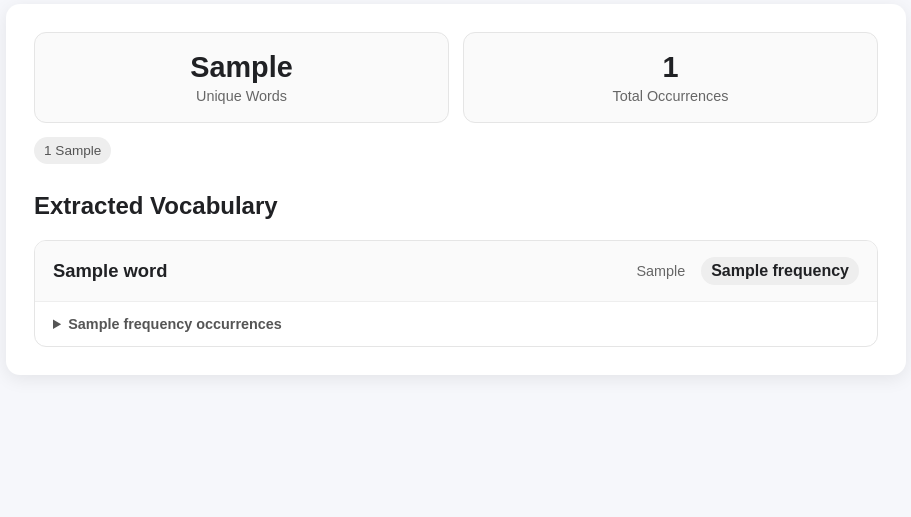
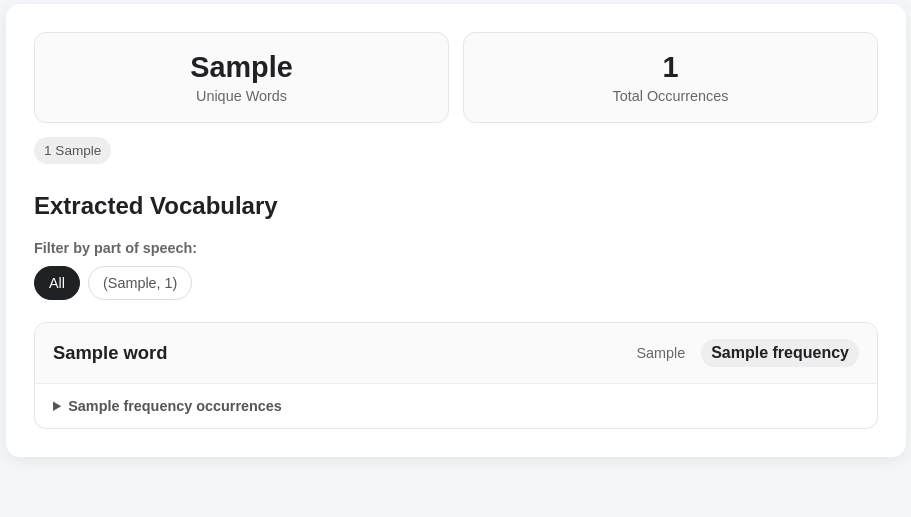
Before and after one commit to Joycie221/korean-vocab-extractor, a Flask app: template templates/index.html in a window 1280 px wide. Shown: the part 511-1028 px from the top of the page, without its empty margins (184-1095 px from the left). Before the commit the page ends 887 px from the top, so only its background shows below. Run offline with Flask 3, Linux system fonts and the light colour scheme; the template is opened without the code that fills it: most values are stand-ins (such as "Sample title", 1, 10 or a date in 2020).

Commit message:
Add part-of-speech vocabulary filtering

```diff
--- a/static/style.css
+++ b/static/style.css
@@ -237,3 +237,43 @@
     font-size: 0.85rem;
     color: #555;
 }
+
+.filter-section {
+    margin-bottom: 22px;
+}
+
+.filter-label {
+    display: block;
+    margin-bottom: 10px;
+    color: #666;
+    font-size: 0.9rem;
+    font-weight: bold;
+}
+
+.filter-buttons {
+    display: flex;
+    flex-wrap: wrap;
+    gap: 8px;
+}
+
+.filter-button {
+    width: auto;
+    padding: 8px 14px;
+    border: 1px solid #dddddd;
+    border-radius: 20px;
+    background: #ffffff;
+    color: #555;
+    font-size: 0.9rem;
+    font-weight: normal;
+}
+
+.filter-button:hover {
+    background: #f3f3f3;
+    opacity: 1;
+}
+
+.filter-button.active {
+    background: #202124;
+    border-color: #202124;
+    color: white;
+}
--- a/templates/index.html
+++ b/templates/index.html
@@ -14,7 +14,6 @@
 
 <body>
     <main>
-
         <header class="header">
             <h1>한국어 Vocabulary Extractor</h1>
 
@@ -23,11 +22,8 @@
             </p>
         </header>
 
-
         <section class="input-card">
-
             <form method="POST">
-
                 <textarea
                     name="korean_text"
                     placeholder="한국어 텍스트를 여기에 입력하세요..."
@@ -37,20 +33,14 @@
                 <button type="submit">
                     Extract Vocabulary
                 </button>
-
             </form>
-
         </section>
 
-
         {% if vocab_list %}
-
             <section class="results-card">
 
                 {% if statistics %}
-
                     <div class="statistics">
-
                         <div class="statistic">
                             <span class="stat-number">
                                 {{ statistics.unique_words }}
@@ -70,37 +60,53 @@
                                 Total Occurrences
                             </span>
                         </div>
-
                     </div>
 
-
                     <div class="pos-summary">
-
                         {% for part_of_speech, count in statistics.parts_of_speech.items() %}
-
                             <span class="pos-stat">
                                 {{ count }}
                                 {{ part_of_speech }}{% if count != 1 %}s{% endif %}
                             </span>
-
                         {% endfor %}
-
                     </div>
-
                 {% endif %}
-
 
                 <h2>Extracted Vocabulary</h2>
 
+                <div class="filter-section">
+                    <span class="filter-label">
+                        Filter by part of speech:
+                    </span>
+
+                    <div class="filter-buttons">
+                        <button
+                            type="button"
+                            class="filter-button active"
+                            data-filter="All"
+                        >
+                            All
+                        </button>
+
+                        {% for part_of_speech in statistics.parts_of_speech %}
+                            <button
+                                type="button"
+                                class="filter-button"
+                                data-filter="{{ part_of_speech }}"
+                            >
+                                {{ part_of_speech }}
+                            </button>
+                        {% endfor %}
+                    </div>
+                </div>
 
                 <div class="vocabulary-list">
-
                     {% for item in vocab_list %}
-
-                        <article class="vocabulary-item">
-
+                        <article
+                            class="vocabulary-item"
+                            data-pos="{{ item.part_of_speech }}"
+                        >
                             <div class="vocabulary-header">
-
                                 <span class="vocab-word">
                                     {{ item.word }}
                                 </span>
@@ -112,24 +118,17 @@
                                 <span class="frequency">
                                     {{ item.frequency }}
                                 </span>
-
                             </div>
 
-
                             <details class="context-details">
-
                                 <summary class="context-summary">
                                     {{ item.frequency }}
                                     occurrence{% if item.frequency != 1 %}s{% endif %}
                                 </summary>
 
-
                                 <div class="occurrences">
-
                                     {% for occurrence in item.occurrences %}
-
                                         <div class="occurrence">
-
                                             <div class="surface-form">
                                                 {{ occurrence.surface_form }}
                                             </div>
@@ -137,25 +136,47 @@
                                             <div class="context-sentence">
                                                 {{ occurrence.sentence }}
                                             </div>
+                                        </div>
+                                    {% endfor %}
+                                </div>
+                            </details>
+                        </article>
+                    {% endfor %}
+                </div>
+            </section>
+        {% endif %}
+    </main>
 
-                                        </div>
+    <script>
+        const filterButtons =
+            document.querySelectorAll(".filter-button");
 
-                                    {% endfor %}
+        const vocabularyItems =
+            document.querySelectorAll(".vocabulary-item");
 
-                                </div>
+        filterButtons.forEach((button) => {
+            button.addEventListener("click", () => {
+                const selectedPartOfSpeech =
+                    button.dataset.filter;
 
-                            </details>
+                filterButtons.forEach((otherButton) => {
+                    otherButton.classList.remove("active");
+                });
 
-                        </article>
+                button.classList.add("active");
 
-                    {% endfor %}
+                vocabularyItems.forEach((item) => {
+                    const itemPartOfSpeech =
+                        item.dataset.pos;
 
-                </div>
+                    const shouldShow =
+                        selectedPartOfSpeech === "All" ||
+                        itemPartOfSpeech === selectedPartOfSpeech;
 
-            </section>
-
-        {% endif %}
-
-    </main>
+                    item.hidden = !shouldShow;
+                });
+            });
+        });
+    </script>
 </body>
 </html>
```
